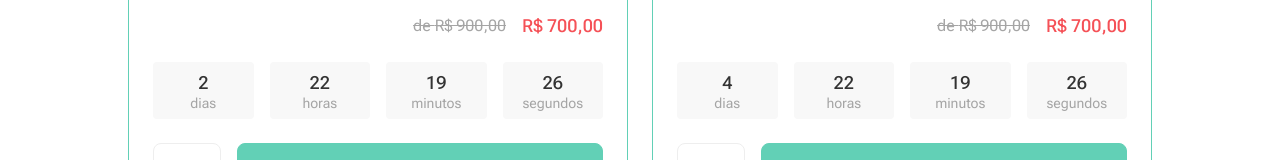
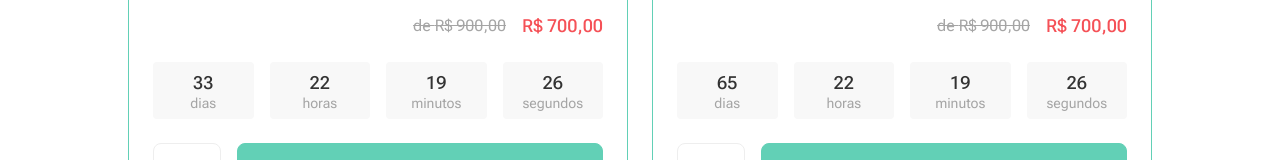
Before and after one commit to ecsistem/ecommece-compass, a React (Vite) app: page / in a window 1280 px wide. Shown: the part 1115-1275 px from the top of the page. Built offline with nearby package versions, Linux system fonts and the light colour scheme; no server answers; a web font is replaced by a local one.

Commit message:
atualização de data

```diff
--- a/src/data/dataPomocao.js
+++ b/src/data/dataPomocao.js
@@ -8,7 +8,7 @@ export const dataPromocao = [
       priceDiscount: 700.00,
       image: "https://encrypted-tbn0.gstatic.com/shopping?q=tbn:ANd9GcRU3aE-8vYhoF4Ih1S-xZo5wyRj_urlo_dbe3r1Jfzqw4q1RetUBae3ExlPIqc9Wzdongsai0m7pPt65RS6ih2oGwQgPLE3ZlHJ1u3-munDr247DCLcWhUy-A&usqp=CAc",
       stars: 4.5,
-      date: "2023-08-28T16:00:00"
+      date: "2023-09-28T16:00:00"
     },
     {
       title: "Novo relógio inteligente da série 7",
@@ -17,6 +17,6 @@ export const dataPromocao = [
       priceDiscount: 700.00,
       image: "https://encrypted-tbn0.gstatic.com/shopping?q=tbn:ANd9GcRU3aE-8vYhoF4Ih1S-xZo5wyRj_urlo_dbe3r1Jfzqw4q1RetUBae3ExlPIqc9Wzdongsai0m7pPt65RS6ih2oGwQgPLE3ZlHJ1u3-munDr247DCLcWhUy-A&usqp=CAc",
       stars: 4.5,
-      date: "2023-08-30T16:00:00"
+      date: "2023-10-30T16:00:00"
     }
   ];
```
